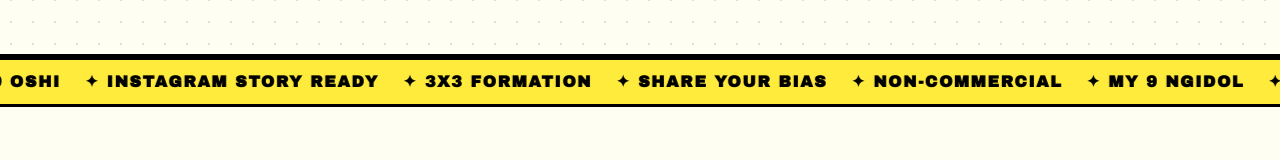
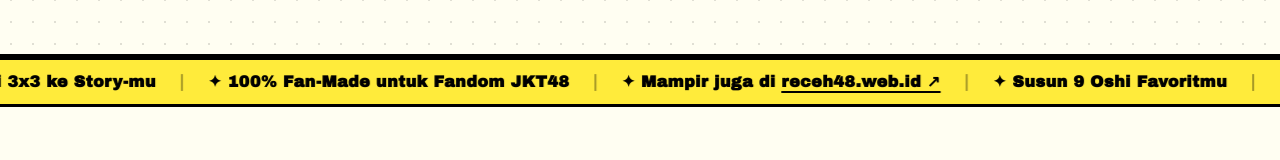
Before and after one commit to bayupradityaa/my9ngidol, a React (Vite) app: page / in a window 1280 px wide. Shown: the part 722-882 px from the top of the page. Built offline with nearby package versions, Linux system fonts and the light colour scheme; no server answers; the database is empty.

Commit message:
ui teks berjalan

```diff
--- a/src/motion/NeoMarquee.jsx
+++ b/src/motion/NeoMarquee.jsx
@@ -6,13 +6,11 @@ import { useReducedMotion } from './useReducedMotion.js'
  */
 export default function NeoMarquee({
   items = [
-    '✦ MY 9 NGIDOL',
-    '✦ JKT48 FAN-MADE',
-    '✦ PICK YOUR 9 OSHI',
-    '✦ INSTAGRAM STORY READY',
-    '✦ 3x3 FORMATION',
-    '✦ SHARE YOUR BIAS',
-    '✦ NON-COMMERCIAL',
+    '✦ Susun 9 Oshi Favoritmu',
+    '✦ Tentukan Sang Center Impian',
+    '✦ Pamerkan Formasi 3x3 ke Story-mu',
+    '✦ 100% Fan-Made untuk Fandom JKT48',
+    '✦ Mampir juga di receh48.web.id ↗',
   ],
   speed = 28, // seconds for full cycle
   className = '',
@@ -22,14 +20,30 @@ export default function NeoMarquee({
 }) {
   const prefersReduced = useReducedMotion()
 
-  const content = (
+  const renderItems = (prefix) => (
     <div className="flex shrink-0 items-center gap-6 pr-6">
       {items.map((item, idx) => (
-        <span
-          key={idx}
-          className="font-display text-sm uppercase tracking-widest sm:text-base select-none whitespace-nowrap"
-        >
-          {item}
+        <span key={`${prefix}-${idx}`} className="flex items-center gap-6">
+          <span className="font-display text-sm tracking-wide sm:text-base whitespace-nowrap">
+            {item.includes('receh48.web.id') ? (
+              <span>
+                ✦ Mampir juga di{' '}
+                <a
+                  href="https://receh48.web.id"
+                  target="_blank"
+                  rel="noopener noreferrer"
+                  className="underline decoration-2 underline-offset-4 hover:opacity-75 transition-opacity pointer-events-auto"
+                >
+                  receh48.web.id ↗
+                </a>
+              </span>
+            ) : (
+              item
+            )}
+          </span>
+          <span className="font-bold opacity-35 select-none" aria-hidden="true">
+            |
+          </span>
         </span>
       ))}
     </div>
@@ -38,19 +52,25 @@ export default function NeoMarquee({
   return (
     <div
       className={`group relative overflow-hidden py-2.5 ${bg} ${textColor} ${border} ${className}`}
-      aria-hidden="true"
     >
       <div
-        className={`flex w-max ${
-          prefersReduced ? 'overflow-x-auto' : 'animate-marquee group-hover:[animation-play-state:paused]'
-        }`}
+        className={`flex w-max ${prefersReduced ? 'overflow-x-auto' : 'animate-marquee group-hover:[animation-play-state:paused]'
+          }`}
         style={{
           animationDuration: `${speed}s`,
         }}
       >
-        {content}
-        {!prefersReduced && content}
-        {!prefersReduced && content}
+        {/* Two identical halves for a 100% seamless -50% loop */}
+        <div className="flex shrink-0 items-center">
+          {renderItems('a1')}
+          {renderItems('a2')}
+        </div>
+        {!prefersReduced && (
+          <div className="flex shrink-0 items-center">
+            {renderItems('b1')}
+            {renderItems('b2')}
+          </div>
+        )}
       </div>
     </div>
   )
```
